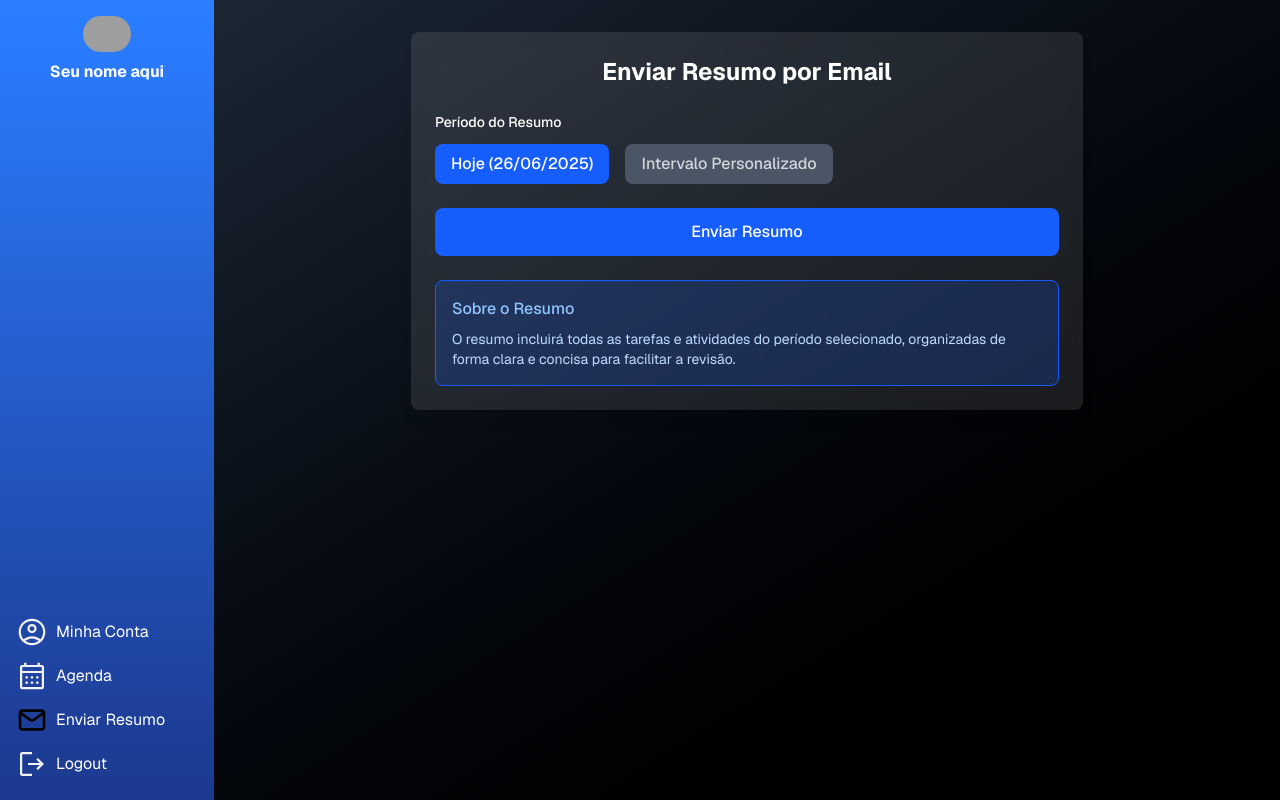
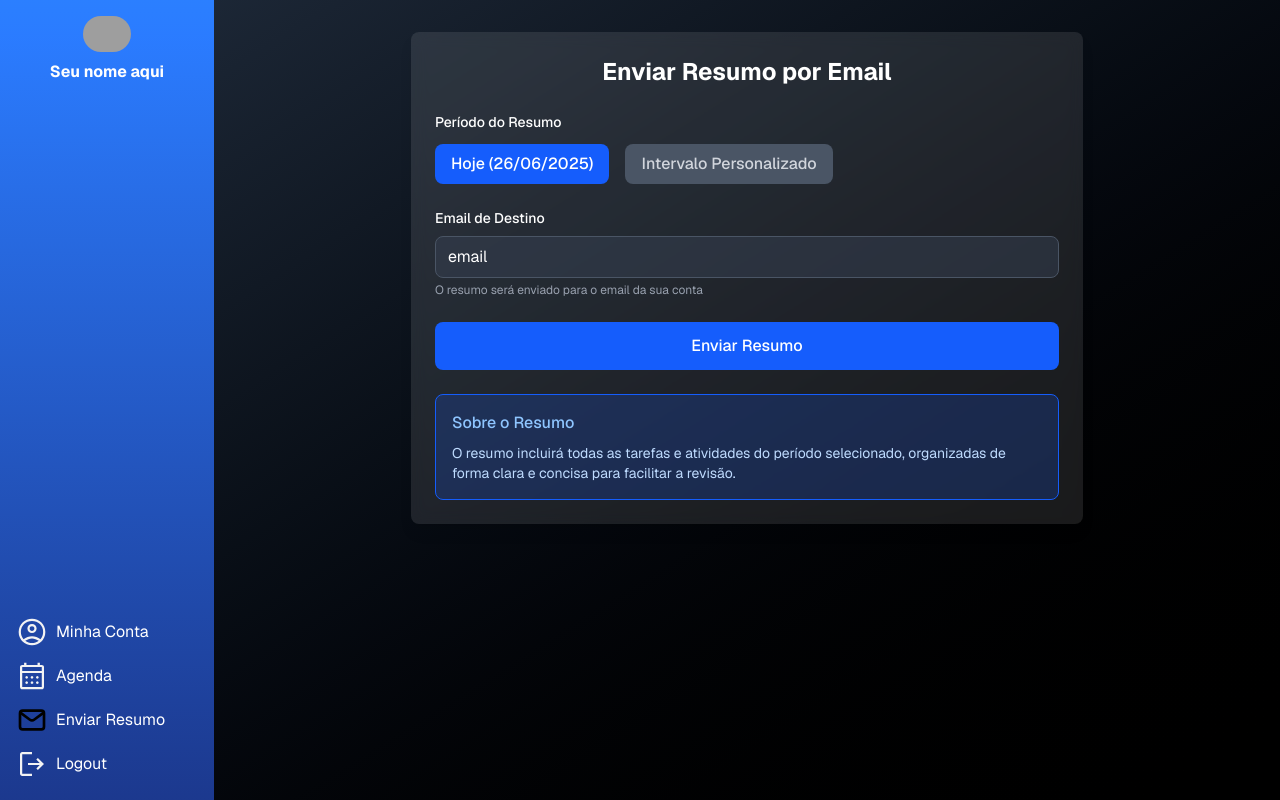
Before and after one commit to yanchagas04/MelembraAI, a Next.js app: page /EnvioResumo in a window 1280 px wide. Built offline with nearby package versions, Linux system fonts and the light colour scheme; grey boxes are pictures that could not be loaded.

Commit message:
fix: tentando consertar localstorage

```diff
--- a/src/components/EnvioResumo/EnvioResumo.tsx
+++ b/src/components/EnvioResumo/EnvioResumo.tsx
@@ -1,5 +1,5 @@
 "use client";
-import { useState, useEffect } from "react";
+import { useState } from "react";
 import { envioResumoFunction } from "./envioResumoFunction";
 
 export default function EnvioResumo() {
@@ -8,12 +8,6 @@ export default function EnvioResumo() {
   const [dataFim, setDataFim] = useState("");
   const [enviando, setEnviando] = useState(false);
   const [mensagem, setMensagem] = useState("");
-  const [email, setEmail] = useState("");
-
-  // Carrega o email do localStorage quando o componente monta
-  useEffect(() => {
-    setEmail(localStorage.getItem("email") || "");
-  }, []);
 
   const formatarDataHoje = () => {
     const hoje = new Date();
@@ -119,13 +113,13 @@ export default function EnvioResumo() {
       )}
 
       {/* Exibir email */}
-      {email && (
+      {(
         <div className="mb-6">
           <label className="block text-white text-sm font-medium mb-2">
             Email de Destino
           </label>
           <div className="w-full px-3 py-2 bg-gray-700/50 text-white rounded-lg border border-gray-600">
-            {email}
+            {"email"}
           </div>
           <p className="text-gray-400 text-xs mt-1">
             O resumo será enviado para o email da sua conta
```
